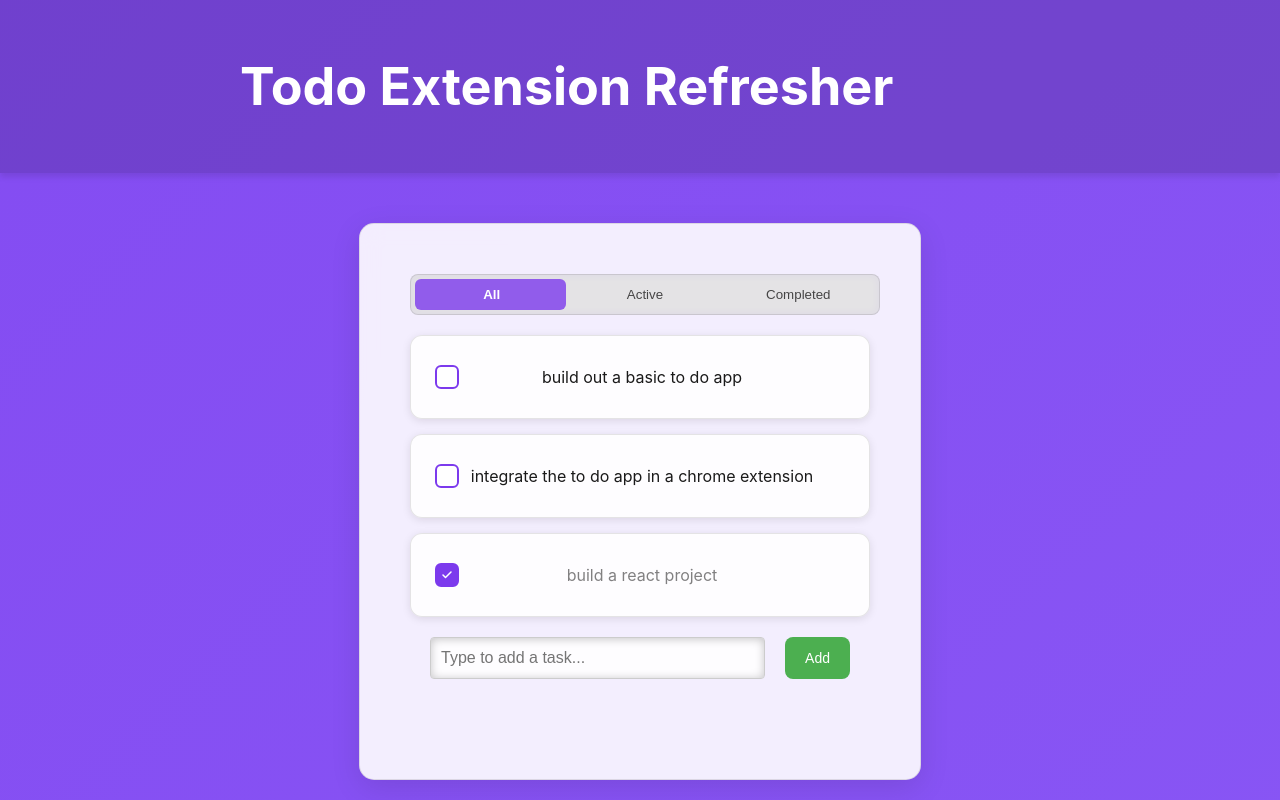
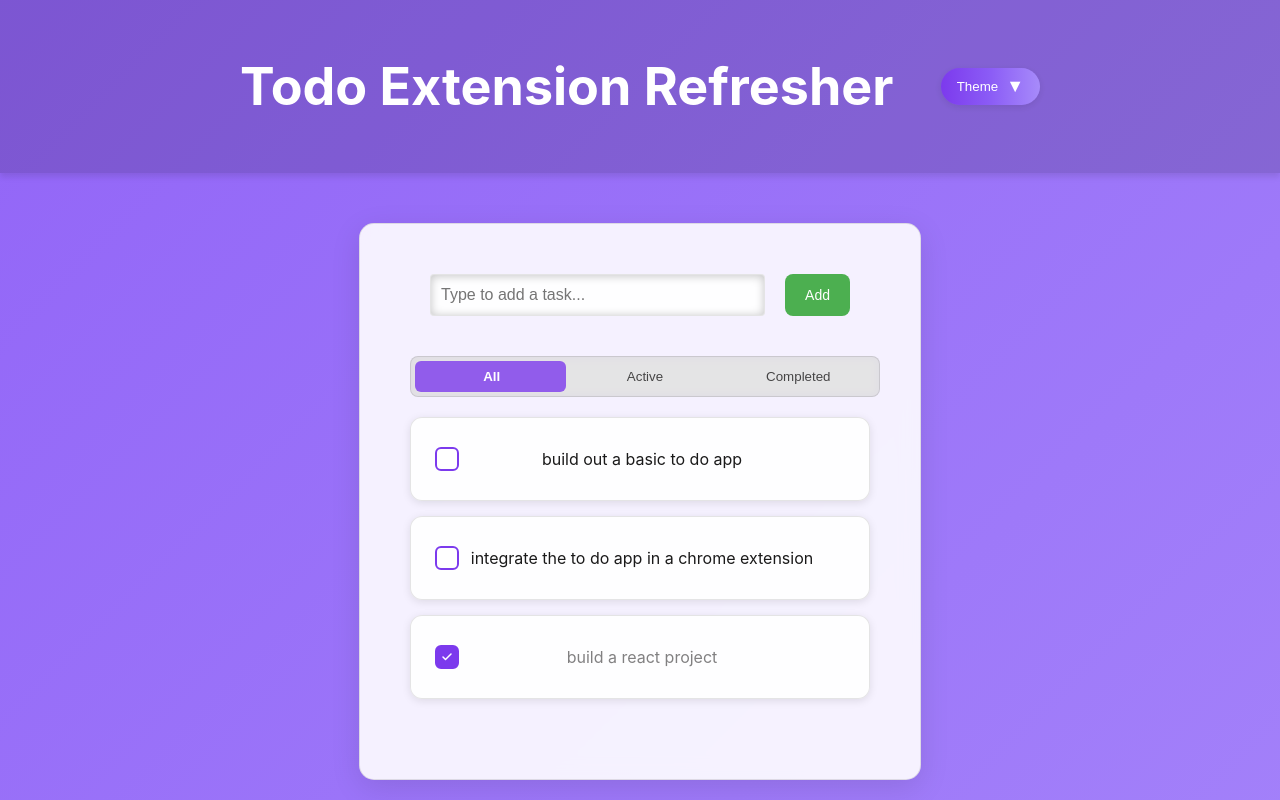
Before and after one commit to also-mashix/todo-list-2, a React (Create React App) app in the folder todo-extension-refresher/: page / in a window 1280 px wide. Built offline with nearby package versions, Linux system fonts and the light colour scheme.

Commit message:
restored color theme

```diff
--- a/todo-extension-refresher/src/App.css
+++ b/todo-extension-refresher/src/App.css
@@ -15,7 +15,7 @@
 
   /* UI Colors */
   --card-bg: rgba(255, 255, 255, 0.9);
-  --border-color: rgba(0, 0, 0, 0.1);
+  --border-color: rgba(0, 0, 0, 0.5);
   --shadow-color: rgba(0, 0, 0, 0.1);
   --success-color: #10b981;
   --danger-color: #ef4444;
@@ -30,7 +30,7 @@
   --text-on-bg: #ffffff;
   --text-secondary: rgba(255, 255, 255, 0.7);
   --card-bg: rgba(30, 30, 30, 0.9);
-  --border-color: rgba(255, 255, 255, 0.1);
+  --border-color: rgba(255, 255, 255, 0.5);
   --shadow-color: rgba(0, 0, 0, 0.3);
 }
 
@@ -408,7 +408,6 @@ button.success {
   padding: 10px;
   margin-bottom: 20px;
   margin-right: 10px;
-  border: 1px solid #ccc;
   border-radius: 4px;
   box-shadow: inset 0 1px 10px rgba(0, 0, 0, 0.233);
 }
--- a/todo-extension-refresher/src/App.js
+++ b/todo-extension-refresher/src/App.js
@@ -1,24 +1,24 @@
 import React from 'react';
 import './App.css';
 import TodoList from './components/TodoList.js';
-// import ThemeSelector from './components/ThemeSelector';
-// import { ThemeProvider } from './context/ThemeContext';
+import ThemeSelector from './components/ThemeSelector';
+import { ThemeProvider } from './context/ThemeContext';
 
 function App() {
   return (
-    // <ThemeProvider>
+    <ThemeProvider>
       <div className="app-container">
         <header className="App-header">
           <div className="header-content">
             <h1>Todo Extension Refresher</h1>
-            {/* <ThemeSelector /> */}
+            <ThemeSelector />
           </div>
         </header>
         <div className="App">
           <TodoList />
         </div>
       </div>
-    // </ThemeProvider>
+    </ThemeProvider>
   );
 }
 
--- a/todo-extension-refresher/src/components/TodoList.js
+++ b/todo-extension-refresher/src/components/TodoList.js
@@ -135,6 +135,7 @@ function TodoList() {
 
     return (
         <div className="todo-list" data-testid="todo-list">
+            <TaskForm text={text} setText={setText} addTask={addTask} />
             <div className="filters" data-active-filter={filter}>
                 <button
                     onClick={() => setFilter('all')}
@@ -166,7 +167,6 @@ function TodoList() {
                     onStartEditing={handleStartEditing}
                 />
             ))}
-            <TaskForm text={text} setText={setText} addTask={addTask} />
         </div>
     );
 }
```
